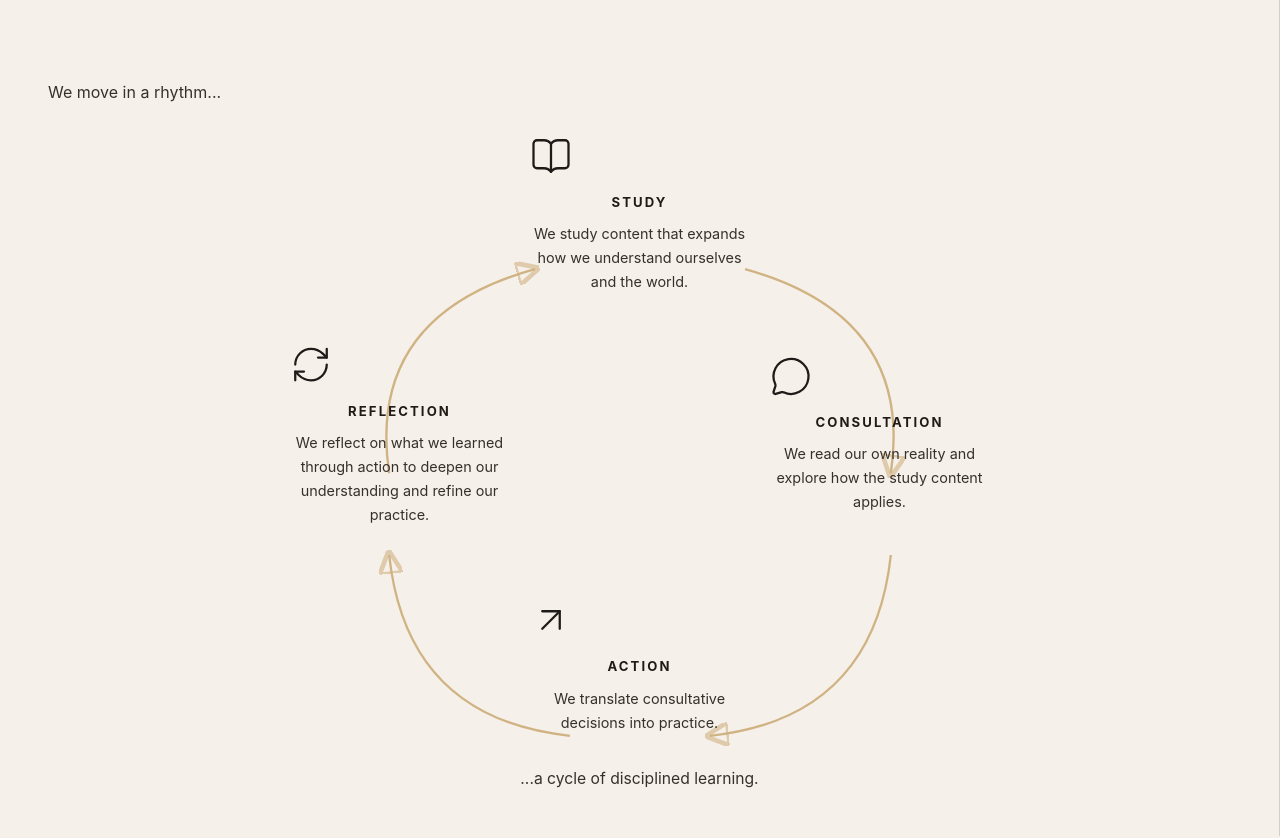
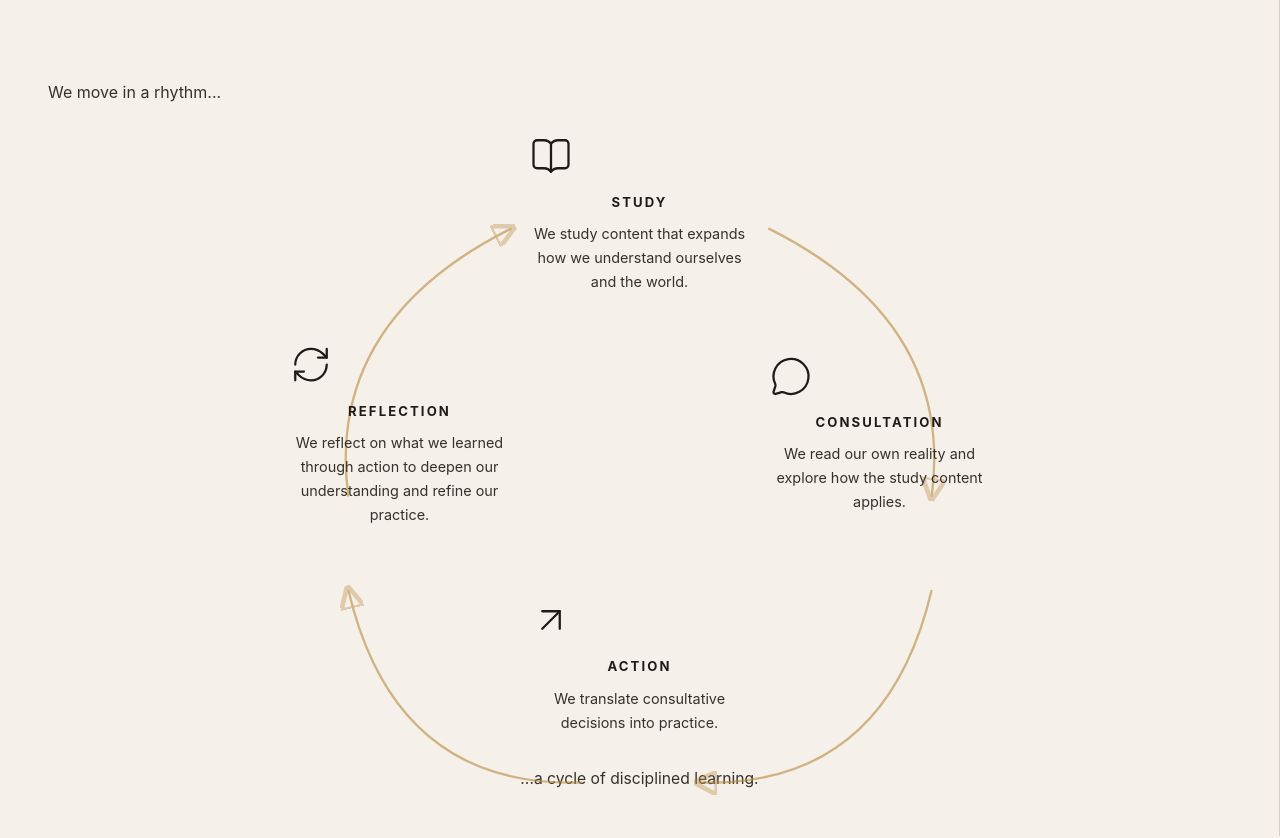
Before and after one commit to travisbirchattba/the-stage-beyond-site, a React (Vite) app: page / in a window 1280 px wide. Shown: the part 980-1818 px from the top of the page. Built offline with nearby package versions, Linux system fonts and the light colour scheme.

Commit message:
Update main.jsx

```diff
--- a/src/main.jsx
+++ b/src/main.jsx
@@ -44,16 +44,16 @@ function App() {
   </defs>
 
  {/* Study → Consultation */}
-<path d="M390 115 Q535 155 515 290" markerEnd="url(#arrow)" />
+<path d="M410 80 Q570 160 550 310" markerEnd="url(#arrow)" />
 
 {/* Consultation → Action */}
-<path d="M515 360 Q500 500 360 515" markerEnd="url(#arrow)" />
+<path d="M550 390 Q510 560 350 555" markerEnd="url(#arrow)" />
 
 {/* Action → Reflection */}
-<path d="M240 515 Q100 500 85 360" markerEnd="url(#arrow)" />
+<path d="M250 555 Q90 560 50 390" markerEnd="url(#arrow)" />
 
 {/* Reflection → Study */}
-<path d="M85 290 Q65 155 210 115" markerEnd="url(#arrow)" />
+<path d="M50 310 Q30 160 190 80" markerEnd="url(#arrow)" />
 </svg>
           <div className="circleStep top">
             <Step icon={<BookOpen />} title="Study">
```
